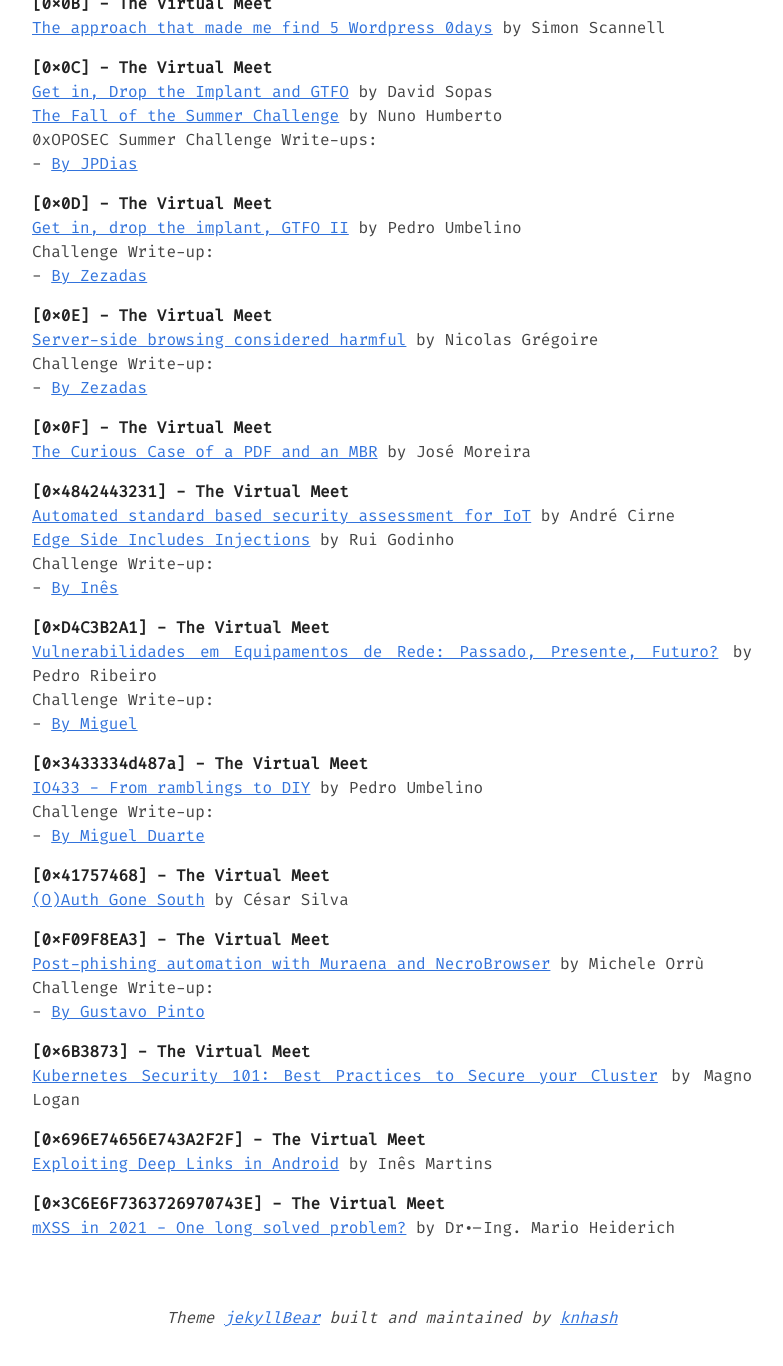
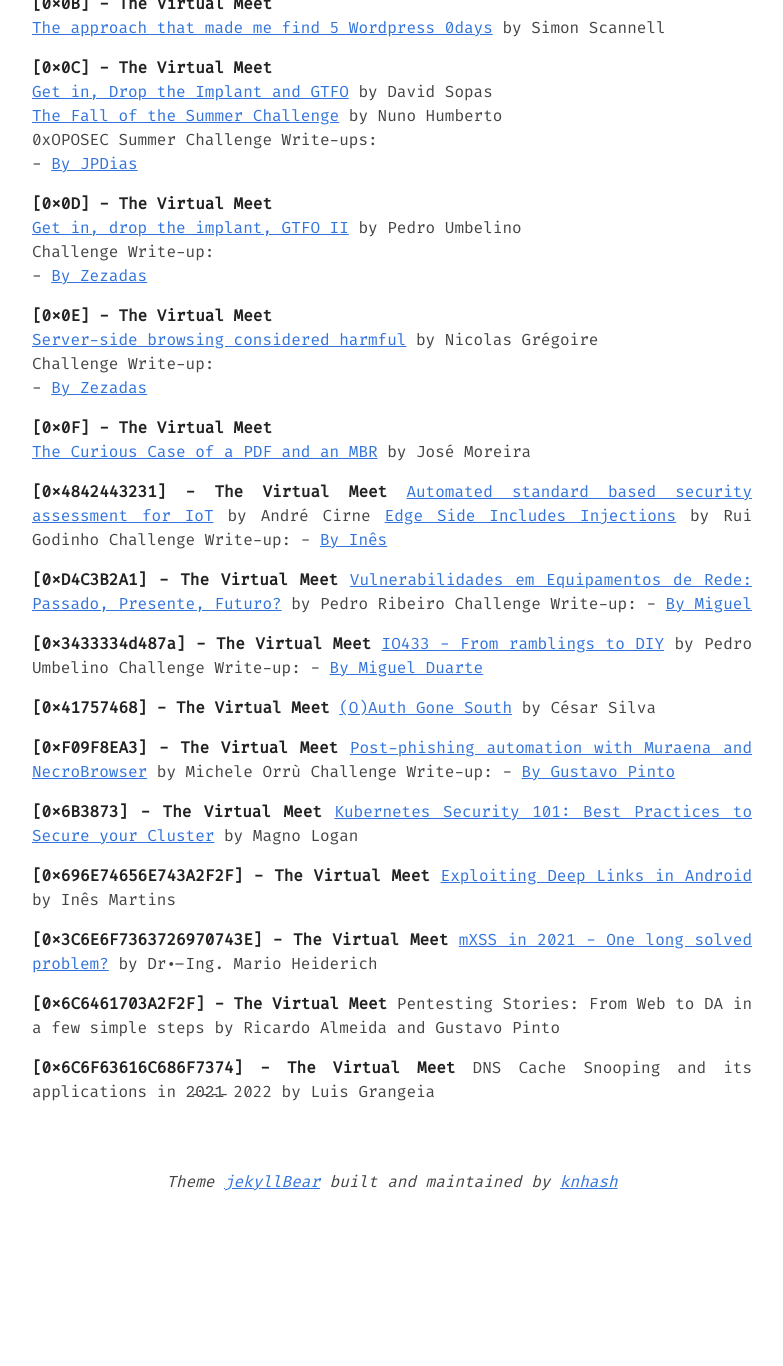
Before and after one commit to 0xOPOSEC/0xOPOSEC.github.io, a Jekyll site: the page built from talks.md, in a window 1280 px wide and 1400 px high, scrolled down 4944 px. Shown: the top 1366 px of the window, without its empty margins (248-1031 px from the left). Built offline with Jekyll 4.4.1, drawn with Linux system fonts in a browser that asks for light colours; after the commit the page ends 6208 px from its top, so only the background shows below that.

Commit message:
Talks Dump Init Update

```diff
--- a/talks.md
+++ b/talks.md
@@ -255,3 +255,9 @@ Challenge Write-up:
 
 **\[0x3C6E6F7363726970743E\] - The Virtual Meet**
 [mXSS in 2021 - One long solved problem?](https://www.dropbox.com/s/ahl7dxq64u4ou2s/mxss-in-2021-0x0P0.pdf?dl=1) by Dr.-Ing. Mario Heiderich
+
+**\[0x6C6461703A2F2F\] - The Virtual Meet**
+Pentesting Stories: From Web to DA in a few simple steps by Ricardo Almeida and Gustavo Pinto
+
+**\[0x6C6F63616C686F7374\] - The Virtual Meet**
+DNS Cache Snooping and its applications in 2̵0̵2̵1̵ 2022 by Luis Grangeia
```
